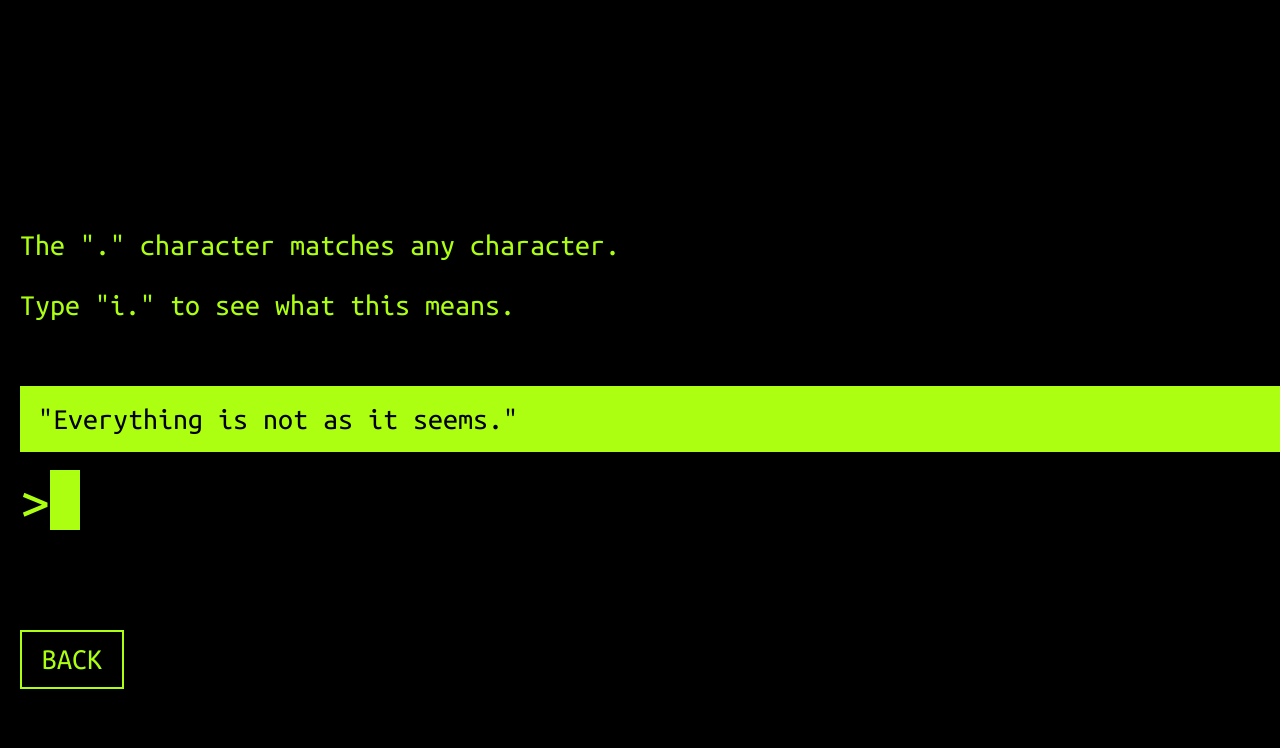
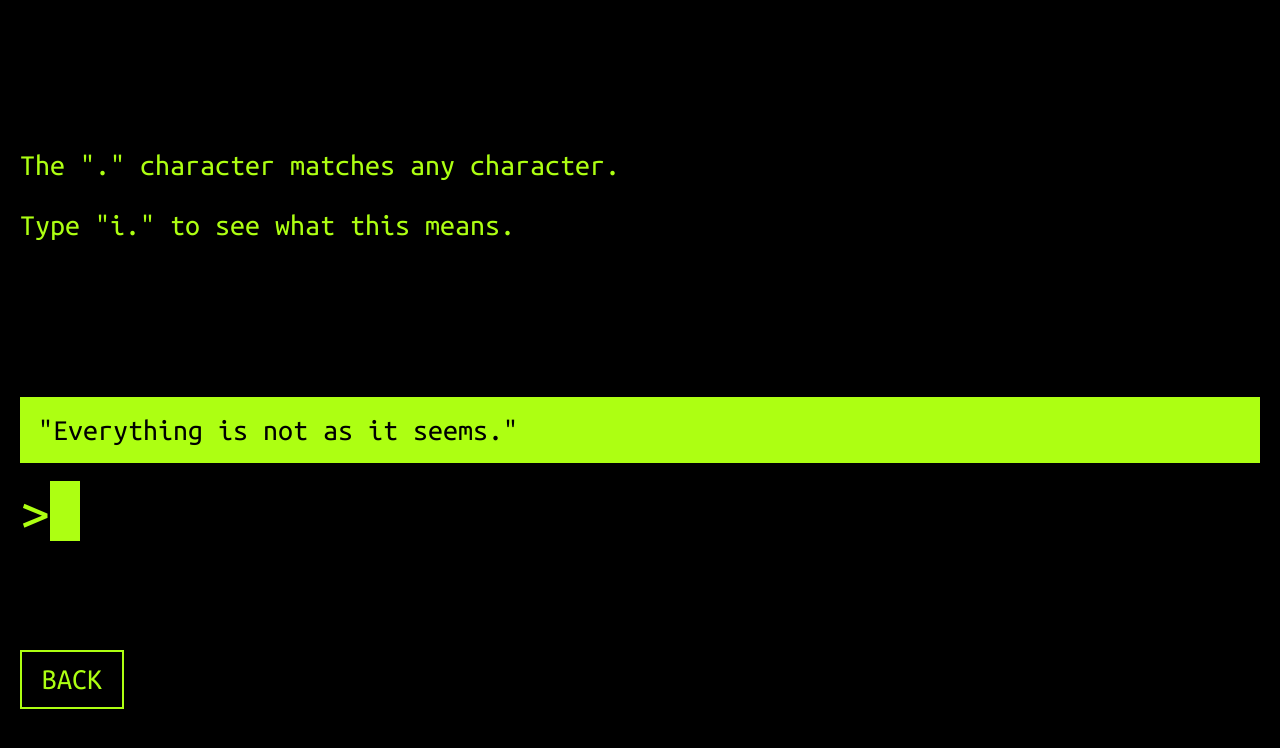
Before and after one commit to sim8/learn-regex, a React (Create React App) app: page / in a window 1280 px wide. Shown: the top 748 px of the page. Built offline with nearby package versions, Linux system fonts and the light colour scheme.

Commit message:
Styling improvements

```diff
--- a/src/components/Prompt.js
+++ b/src/components/Prompt.js
@@ -12,6 +12,7 @@ const InputWrapper = styled.div`
     border: 0px solid;
     font-size: 60px;
     outline: none;
+    word-break: break-all;
     .caret {
       position: relative;
     }
--- a/src/components/Stage.js
+++ b/src/components/Stage.js
@@ -15,7 +15,7 @@ import {
 
 const StageWrapper = styled.div`
   .main-text {
-    padding-top: 25vh;
+    padding-top: 15vh;
   }
   display: flex;
   flex-direction: column;
@@ -26,7 +26,7 @@ const StageWrapper = styled.div`
 
 const NavButtons = styled.div`
   height: 70px;
-  padding: 100px 0;
+  padding-bottom: 10vh;
 `;
 
 const mapStateToProps = state => ({
@@ -45,24 +45,21 @@ function Stage({
   const { type, text, ...config } = stageConfig;
   return (
     <StageWrapper>
+      {/* <div className="header" /> */}
       <div className="main-text">
         {text.map((t, index) => (
           <p key={index}>{t}</p>
         ))}
       </div>
-      <div>
       {type === "TEST" ? <Test {...config} /> : null}
       <NavButtons>
-          {canMoveToPreviousStage && (
-            <Button onClick={onClickBack}>BACK</Button>
-          )}
+        {canMoveToPreviousStage && <Button onClick={onClickBack}>BACK</Button>}
         {canMoveToNextStage && (
           <Button type="primary" onClick={onClickNext}>
             CONTINUE
           </Button>
         )}
       </NavButtons>
-      </div>
     </StageWrapper>
   );
 }
--- a/src/components/Test.js
+++ b/src/components/Test.js
@@ -10,6 +10,7 @@ const SearchBody = styled.div`
   color: black;
   padding: 18px;
   margin: 18px 0;
+  box-sizing: border-box;
   .matched {
     color: #adff12;
     background-color: black;
```
Lines whose indentation alone changed are shown as unchanged.
